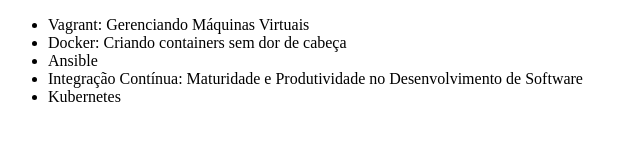
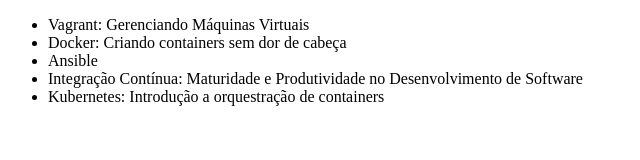
Before and after one commit to Leonardo2188/alura-git, a plain HTML site: page index.html in a window 1280 px wide. Shown: the whole page, without its empty margins (0-640 px from the left). Drawn offline with Linux system fonts and the light colour scheme.

Commit message:
Alterando o nome do curso de Kubernetes

```diff
--- a/index.html
+++ b/index.html
@@ -10,7 +10,7 @@
         <li>Docker: Criando containers sem dor de cabeça</li>
         <li>Ansible</li>
         <li>Integração Contínua: Maturidade e Produtividade no Desenvolvimento de Software</li>
-        <li>Kubernetes</li>
+        <li>Kubernetes: Introdução a orquestração de containers</li>
     </ul>
 </body>
 </html>
```
